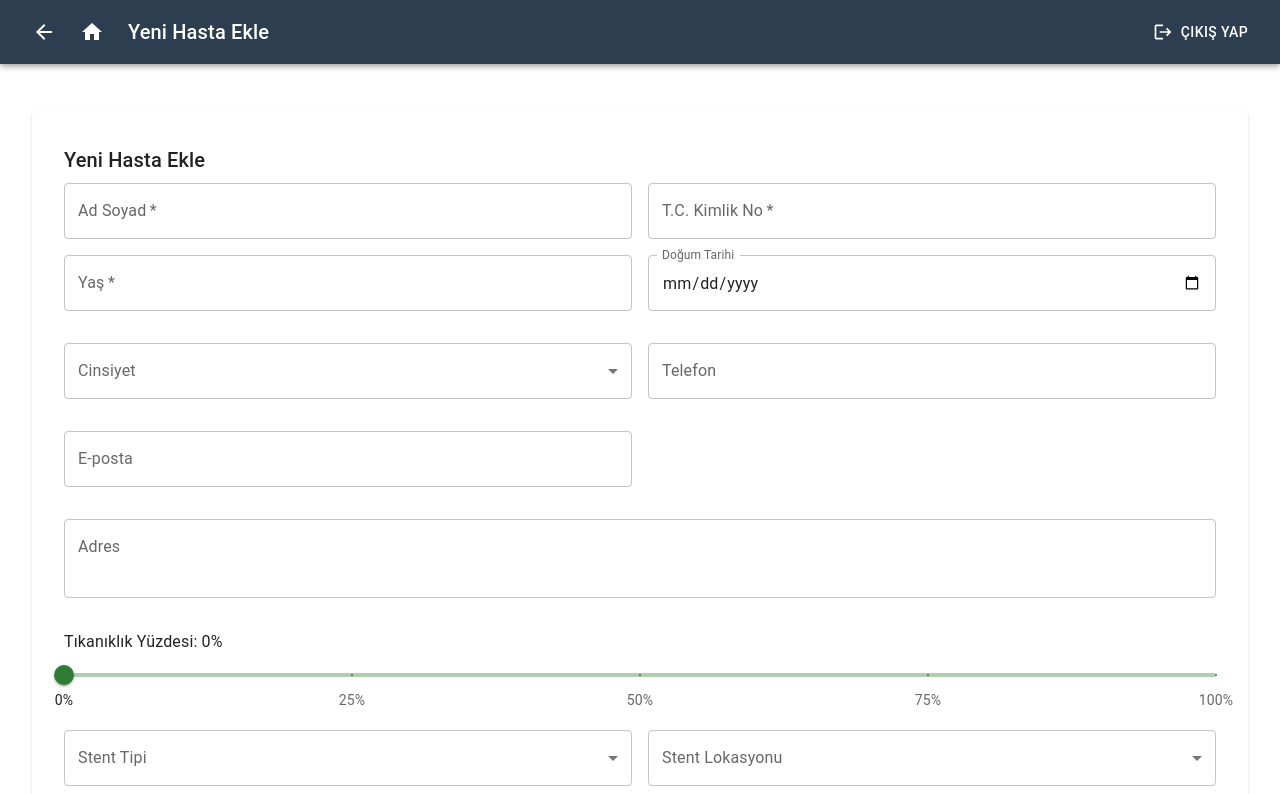
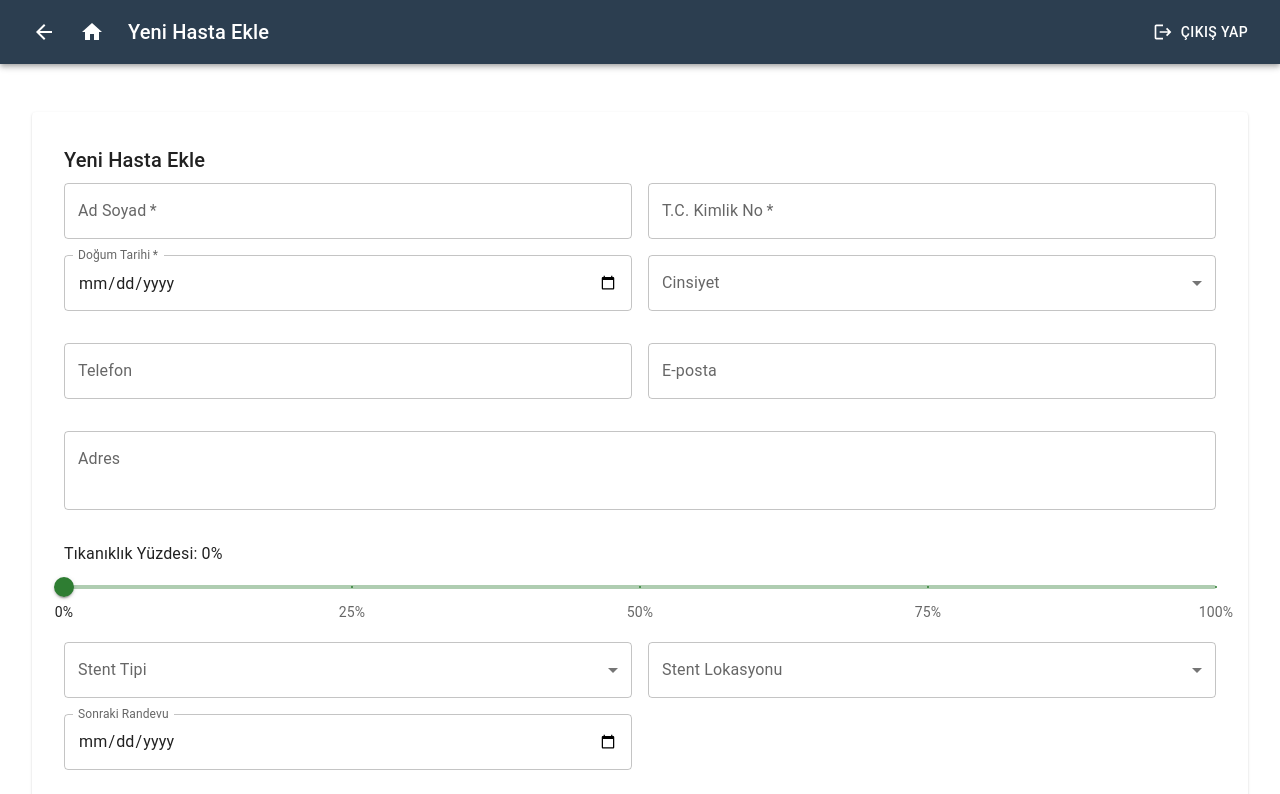
Before and after one commit to U9ursaa/StentTrackingSystem, a React (Create React App) app: page /doctor/add-patient in a window 1280 px wide. Shown: the top 794 px of the page. Built offline with nearby package versions, Linux system fonts and the light colour scheme.

Commit message:
Yaş hesaplaması doğum tarihine göre güncellendi

```diff
--- a/src/components/Doctor/AddPatient.js
+++ b/src/components/Doctor/AddPatient.js
@@ -21,7 +21,6 @@ const AddPatient = () => {
     id: Date.now(),
     name: '',
     tcNo: '',
-    age: '',
     birthDate: '',
     phone: '',
     email: '',
@@ -57,19 +56,33 @@ const AddPatient = () => {
     { value: 'pfdes', label: 'Polimer İçermeyen İlaç Kaplı Stent' }
   ];
 
+  // Yaş hesaplama fonksiyonu
+  const calculateAge = (birthDate) => {
+    const today = new Date();
+    const birth = new Date(birthDate);
+    let age = today.getFullYear() - birth.getFullYear();
+    const monthDiff = today.getMonth() - birth.getMonth();
+
+    if (monthDiff < 0 || (monthDiff === 0 && today.getDate() < birth.getDate())) {
+      age--;
+    }
+
+    return age;
+  };
+
   const handleSubmit = (e) => {
     e.preventDefault();
 
-    // LocalStorage'dan mevcut hastaları al
+    // Hasta verisine yaş hesaplamasını ekle
+    const patientWithAge = {
+      ...patientData,
+      age: calculateAge(patientData.birthDate)
+    };
+
     const existingPatients = JSON.parse(localStorage.getItem('patients') || '[]');
-
-    // Yeni hastayı ekle
-    const updatedPatients = [...existingPatients, patientData];
-
-    // LocalStorage'a kaydet
+    const updatedPatients = [...existingPatients, patientWithAge];
     localStorage.setItem('patients', JSON.stringify(updatedPatients));
 
-    // Dashboard'a yönlendir
     navigate('/doctor/dashboard');
   };
 
@@ -122,16 +135,6 @@ const AddPatient = () => {
                 <TextField
                   required
                   fullWidth
-                  label="Yaş"
-                  name="age"
-                  type="number"
-                  value={patientData.age}
-                  onChange={handleChange}
-                />
-              </Grid>
-              <Grid item xs={12} sm={6}>
-                <TextField
-                  fullWidth
                   label="Doğum Tarihi"
                   name="birthDate"
                   type="date"
@@ -140,7 +143,6 @@ const AddPatient = () => {
                   InputLabelProps={{
                     shrink: true,
                   }}
-                  sx={{ mb: 2 }}
                 />
               </Grid>
               <Grid item xs={12} sm={6}>
--- a/src/components/Doctor/DoctorDashboard.js
+++ b/src/components/Doctor/DoctorDashboard.js
@@ -1,4 +1,4 @@
-import React, { useContext, useState } from 'react';
+import React, { useContext, useState, useEffect } from 'react';
 import {
   Box,
   Paper,
@@ -280,7 +280,7 @@ const DoctorDashboard = () => {
                 </TableRow>
               </TableHead>
               <TableBody>
-                {mockPatients.map((patient) => (
+                {patients.map((patient) => (
                   <TableRow
                     key={patient.id}
                     hover
@@ -289,7 +289,7 @@ const DoctorDashboard = () => {
                   >
                     <TableCell>{patient.name}</TableCell>
                     <TableCell>{patient.tcNo}</TableCell>
-                    <TableCell>{patient.age}</TableCell>
+                    <TableCell>{calculateAge(patient.birthDate)}</TableCell>
                     <TableCell>
                       <Chip
                         label={`%${patient.blockagePercentage}`}
```
